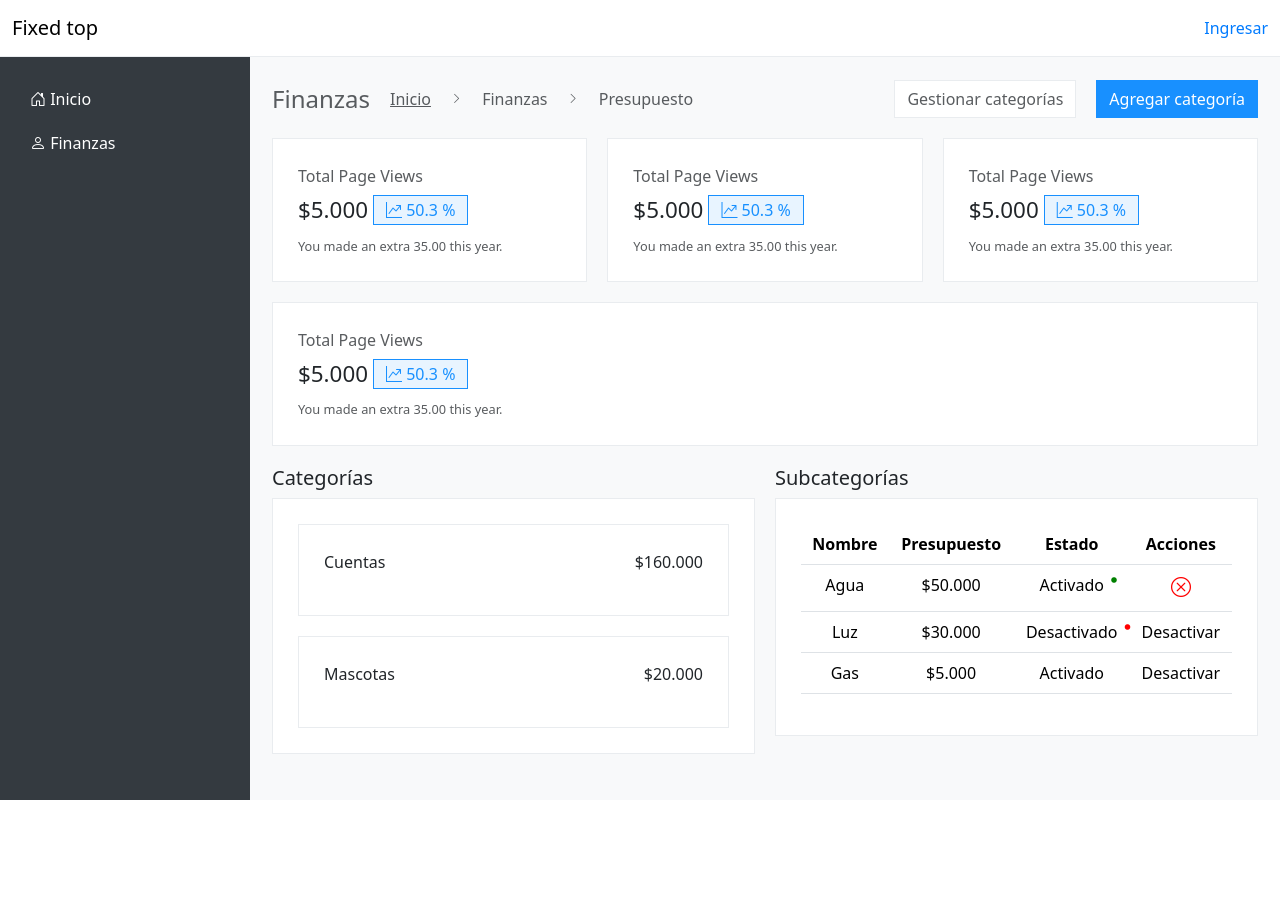
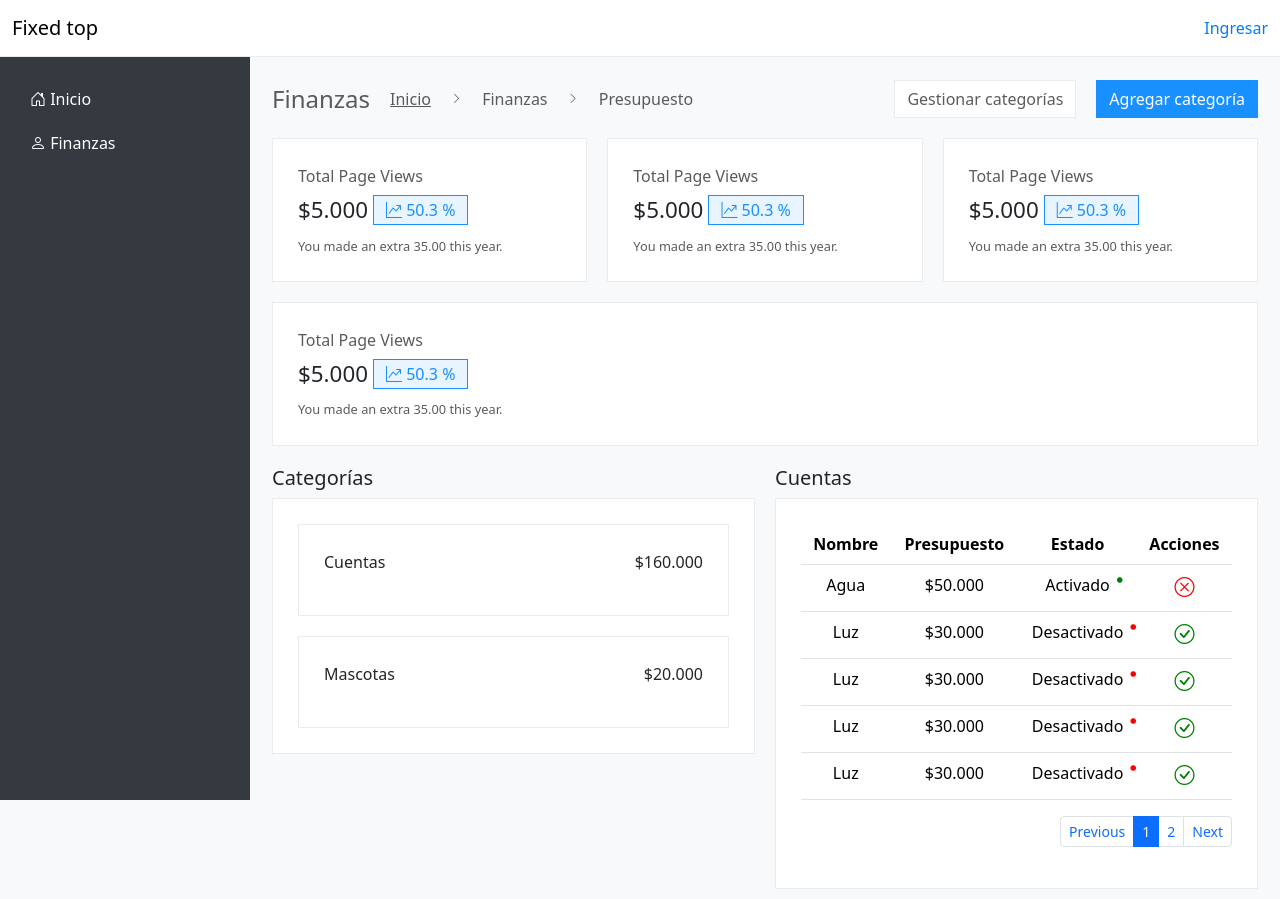
Before and after one commit to TheCatAvila/FamilyAdministrator, a Flask app: template app/templates/presupuesto.html in a window 1280 px wide. Before the commit the page ends 800 px from the top, so only its background shows below. Run offline with Flask 3, Linux system fonts and the light colour scheme; the template is opened without the code that fills it, so the values that code supplies are empty; some libraries are stand-ins or nearby versions.

Commit message:
Update: página de presupuestos 2

```diff
--- a/app/templates/presupuesto.html
+++ b/app/templates/presupuesto.html
@@ -139,7 +139,7 @@
         </div>
         <div class="col">
             <div>
-                <h5>Subcategorías</h2>
+                <h5>Cuentas</h2>
             </div>
             <div class="info-card">
                 <!-- Tabbla con los datos y presupuestos por sub-categorías -->
@@ -178,16 +178,82 @@
                             Desactivado
                             <i class="bi bi-dot" style="color: red; font-size: 30px; height: 5px; position: absolute; margin: -15px 0 0 -5px;"></i>
                         </td>
-                        <td>Desactivar</td>
+                        <td>
+                            <form action="/cambiar_estado_sub_categoria">
+                                <input type="hidden" name="id_sub_categoria" value="1">
+                                <button type="submit" class="bi bi-check-circle"
+                                    style="color: green; font-size: 20px; background: none; border: none; padding: 0; cursor: pointer;"
+                                    title="Activar">
+                                </button>
+
+                            </form>
+                        </td>
                       </tr>
                       <tr>
-                        <td>Gas</td>
-                        <td>$5.000</td>
-                        <td>Activado</td>
-                        <td>Desactivar</td>
+                        <td>Luz</td>
+                        <td>$30.000</td>
+                        <td>
+                            Desactivado
+                            <i class="bi bi-dot" style="color: red; font-size: 30px; height: 5px; position: absolute; margin: -15px 0 0 -5px;"></i>
+                        </td>
+                        <td>
+                            <form action="/cambiar_estado_sub_categoria">
+                                <input type="hidden" name="id_sub_categoria" value="1">
+                                <button type="submit" class="bi bi-check-circle"
+                                    style="color: green; font-size: 20px; background: none; border: none; padding: 0; cursor: pointer;"
+                                    title="Activar">
+                                </button>
+
+                            </form>
+                        </td>
                       </tr>
+                      <tr>
+                        <td>Luz</td>
+                        <td>$30.000</td>
+                        <td>
+                            Desactivado
+                            <i class="bi bi-dot" style="color: red; font-size: 30px; height: 5px; position: absolute; margin: -15px 0 0 -5px;"></i>
+                        </td>
+                        <td>
+                            <form action="/cambiar_estado_sub_categoria">
+                                <input type="hidden" name="id_sub_categoria" value="1">
+                                <button type="submit" class="bi bi-check-circle"
+                                    style="color: green; font-size: 20px; background: none; border: none; padding: 0; cursor: pointer;"
+                                    title="Activar">
+                                </button>
+
+                            </form>
+                        </td>
+                      </tr>
+                      <tr>
+                        <td>Luz</td>
+                        <td>$30.000</td>
+                        <td>
+                            Desactivado
+                            <i class="bi bi-dot" style="color: red; font-size: 30px; height: 5px; position: absolute; margin: -15px 0 0 -5px;"></i>
+                        </td>
+                        <td>
+                            <form action="/cambiar_estado_sub_categoria">
+                                <input type="hidden" name="id_sub_categoria" value="1">
+                                <button type="submit" class="bi bi-check-circle"
+                                    style="color: green; font-size: 20px; background: none; border: none; padding: 0; cursor: pointer;"
+                                    title="Activar">
+                                </button>
+
+                            </form>
+                        </td>
+                      </tr>
+
                     </tbody>
-                  </table>
+                </table>
+                <div class="card-footer" style="height:auto; width: 100%">
+                    <ul class="pagination pagination-sm justify-content-end">
+                        <li class="page-item"><a class="page-link" href="javascript:void(0);">Previous</a></li>
+                        <li class="page-item active"><a class="page-link" href="javascript:void(0);">1</a></li>
+                        <li class="page-item"><a class="page-link" href="javascript:void(0);">2</a></li>
+                        <li class="page-item"><a class="page-link" href="javascript:void(0);">Next</a></li>
+                    </ul>
+                </div>
             </div>
         </div>
     </div>
```
